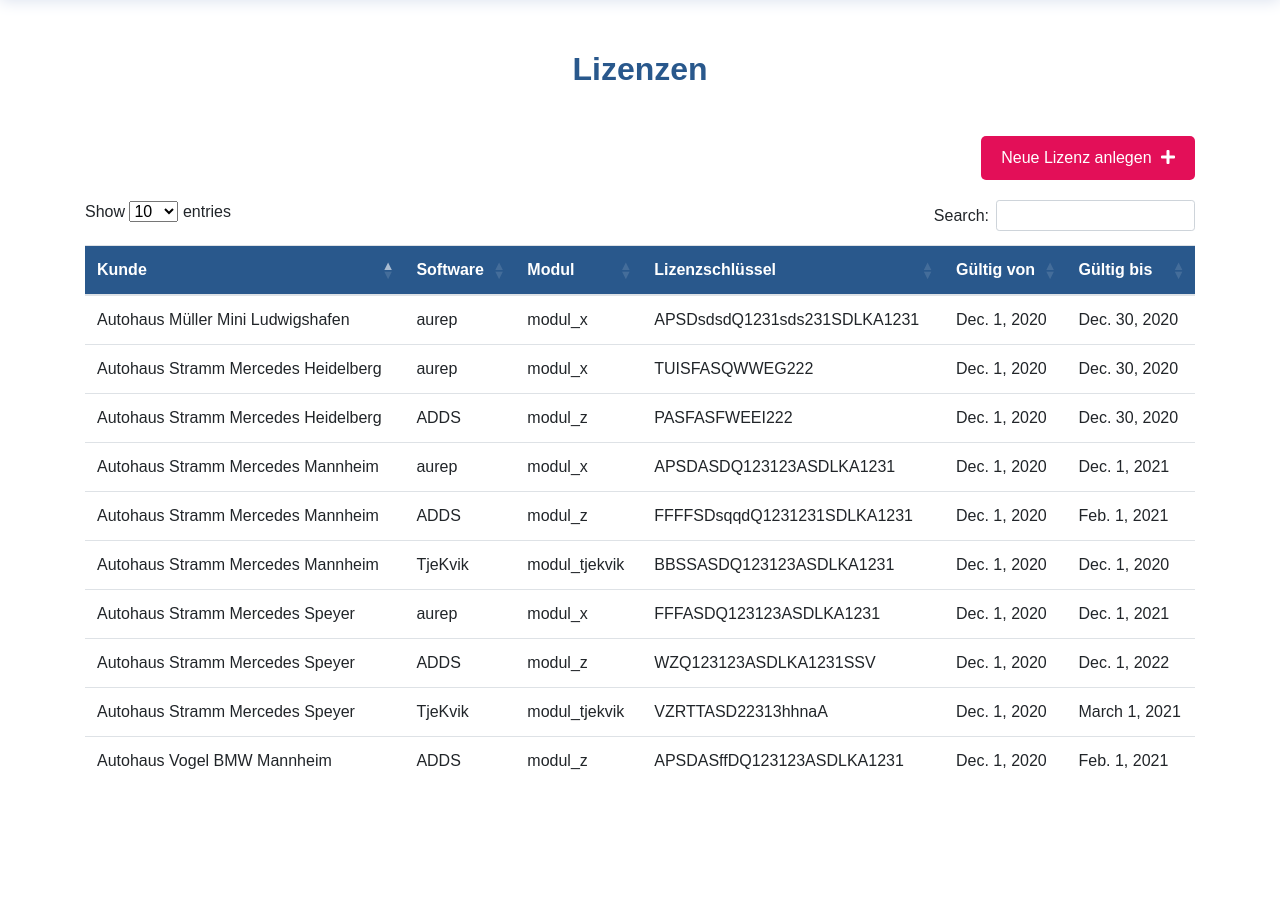
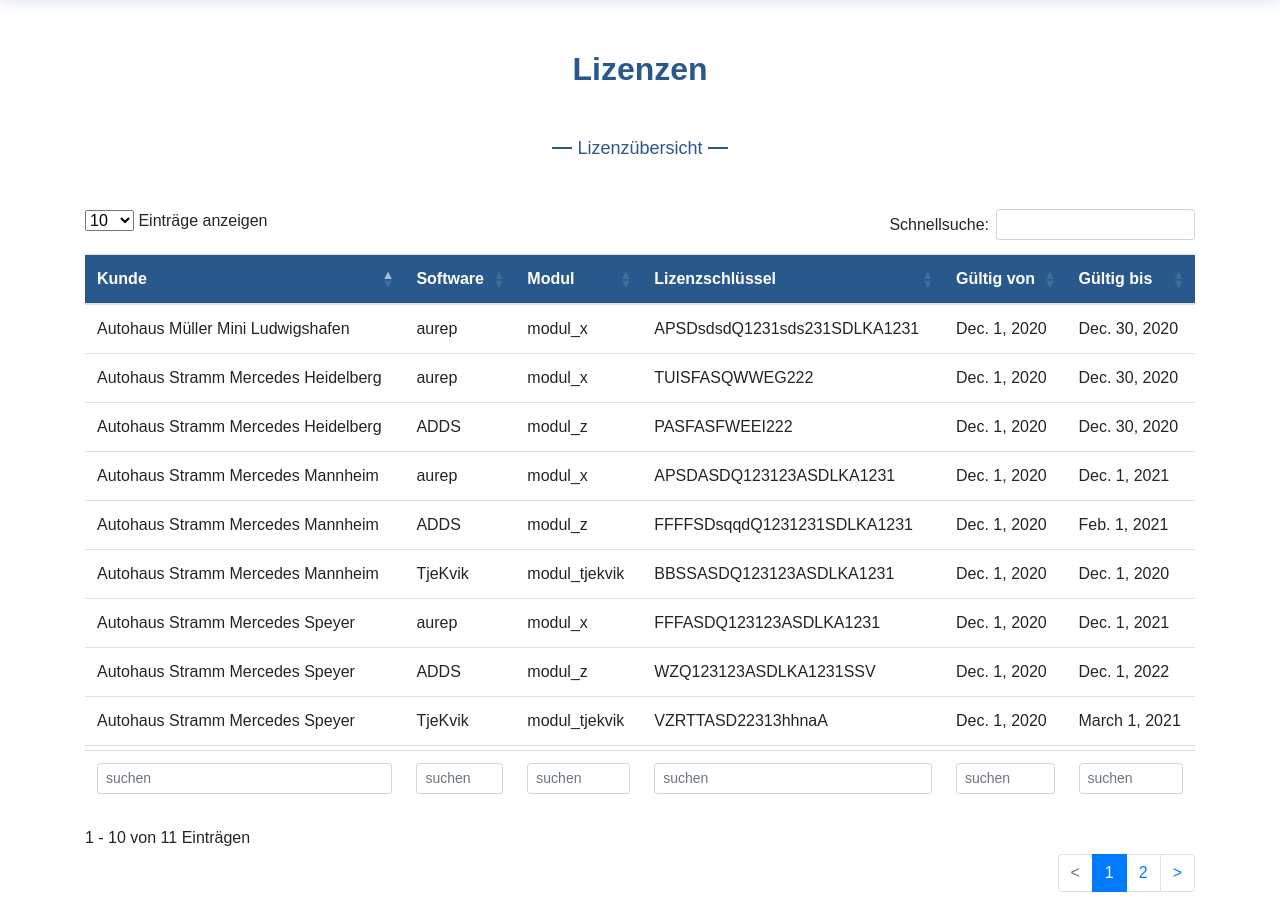
Before and after one commit to KanarUIB/OneO, a Django app: page /lizenzen/ in a window 1280 px wide. Shown: the part 126-1044 px from the top of the page. Run offline with Django 3.2, Linux system fonts and the light colour scheme; data comes from the database, SQL or seed files in the repository; lists and menus that the app fills with data are empty; some libraries are stand-ins or nearby versions; some web fonts are replaced.

Commit message:
Tabellen Ausgabe auf deutsch geändert. Finetuning

```diff
--- a/pages/static/js/mainFunctions.js
+++ b/pages/static/js/mainFunctions.js
@@ -1,7 +1,26 @@
 
 $(document).ready(function () {
   $('#lizenzTabelle').DataTable({
-   "scrollY":"70vh",
+   "scrollY":"50vh",
+
+   language: {
+
+    "emptyTable":     "Es sind keine Einträge vorhanden",
+    "info":           "_START_ - _END_ von _TOTAL_ Einträgen",
+    "infoEmpty":      "Showing 0 to 0 of 0 entries",
+    "lengthMenu":     "_MENU_ Einträge anzeigen",
+    "search":         "Schnellsuche:",
+    "zeroRecords":    "No matching records found",
+    "paginate": {
+
+        "next":       ">",
+        "previous":   "<"
+    },
+    "aria": {
+        "sortAscending":  ": activate to sort column ascending",
+        "sortDescending": ": activate to sort column descending"
+    }
+},
     initComplete: function () {
       this.api().columns().every( function () {
           var column = this;
@@ -20,9 +39,29 @@ $(document).ready(function () {
   });
 
   $('#heartbeatTabelle').DataTable({
-   "scrollY":"70vh",
+   "scrollY":"50vh",
 
-         "info":     false
+         "info":     false,
+            language: {
+
+    "emptyTable":     "Es sind keine Einträge vorhanden",
+    "info":           "_START_ - _END_ von _TOTAL_ Einträgen",
+    "infoEmpty":      "Showing 0 to 0 of 0 entries",
+    "lengthMenu":     "_MENU_ Einträge anzeigen",
+    "search":         "Schnellsuche:",
+    "zeroRecords":    "No matching records found",
+    "paginate": {
+
+        "next":       ">",
+        "previous":   "<"
+    },
+    "aria": {
+        "sortAscending":  ": activate to sort column ascending",
+        "sortDescending": ": activate to sort column descending"
+    }
+},
+
+
 
 
   });
@@ -31,19 +70,14 @@ $(document).ready(function () {
 
          "paging":   false,
         "ordering": false,
-        "info":     false
+        "info":     false,
+           language: {
+
+    "emptyTable":     "Es sind keine Einträge vorhanden",
+    "search":         "Schnellsuche:",
+
+},
 
   });
 
-
-
-
-
-
-
-
-
-
-
-
 });
--- a/templates/kunden.html
+++ b/templates/kunden.html
@@ -5,7 +5,9 @@
 <h1>Kunden</h1>
 <div class="container mt-5">
       <div class="text-right">
+            {% if user.is_authenticated %}
      <button class="anlegen"><a href="kundeAnlegen.html">Neuen Kunden anlegen <i class="fas fa-plus"></i></a></button>
+            {% endif %}
    </div>
     <table class="table table-responsive-lg" id="kundenListe" width="100%">
        <thead>
--- a/templates/lizenz/lizenz.html
+++ b/templates/lizenz/lizenz.html
@@ -5,9 +5,13 @@
 
 
 <div class="container mt-5">
+    <h2>Lizenzübersicht</h2>
     <div class="text-right">
+              {% if user.is_authenticated %}
     <button class="anlegen "><a href="lizenzAnlegen.html">Neue Lizenz anlegen <i class="fas fa-plus"></i></a></button>
+        {% endif %}
   </div>
+
    <table class="table table-responsive-lg" id="lizenzTabelle" width="100%">
        <thead>
             <tr>
--- a/templates/update/updates.html
+++ b/templates/update/updates.html
@@ -3,7 +3,9 @@
 {% block content %}
 <h1>Updates</h1>
     <div class="text-right container">
+         {% if user.is_authenticated %}
      <button class="anlegen"><a href="kundeAnlegen.html">Neues Update anlegen <i class="fas fa-plus"></i></a></button>
+         {% endif %}
    </div>
 <h2>Übersicht Softwarepakete</h2>
 <div class="container">
```
